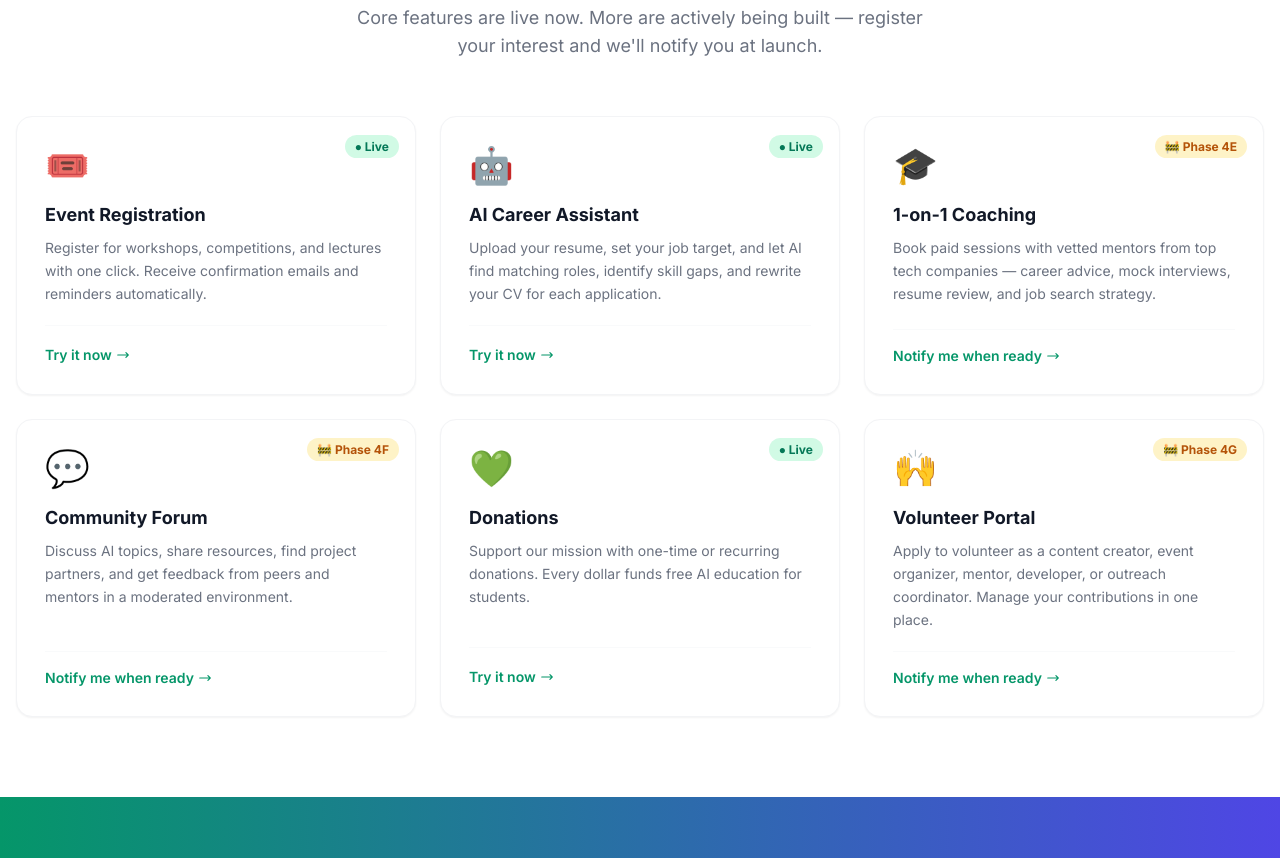
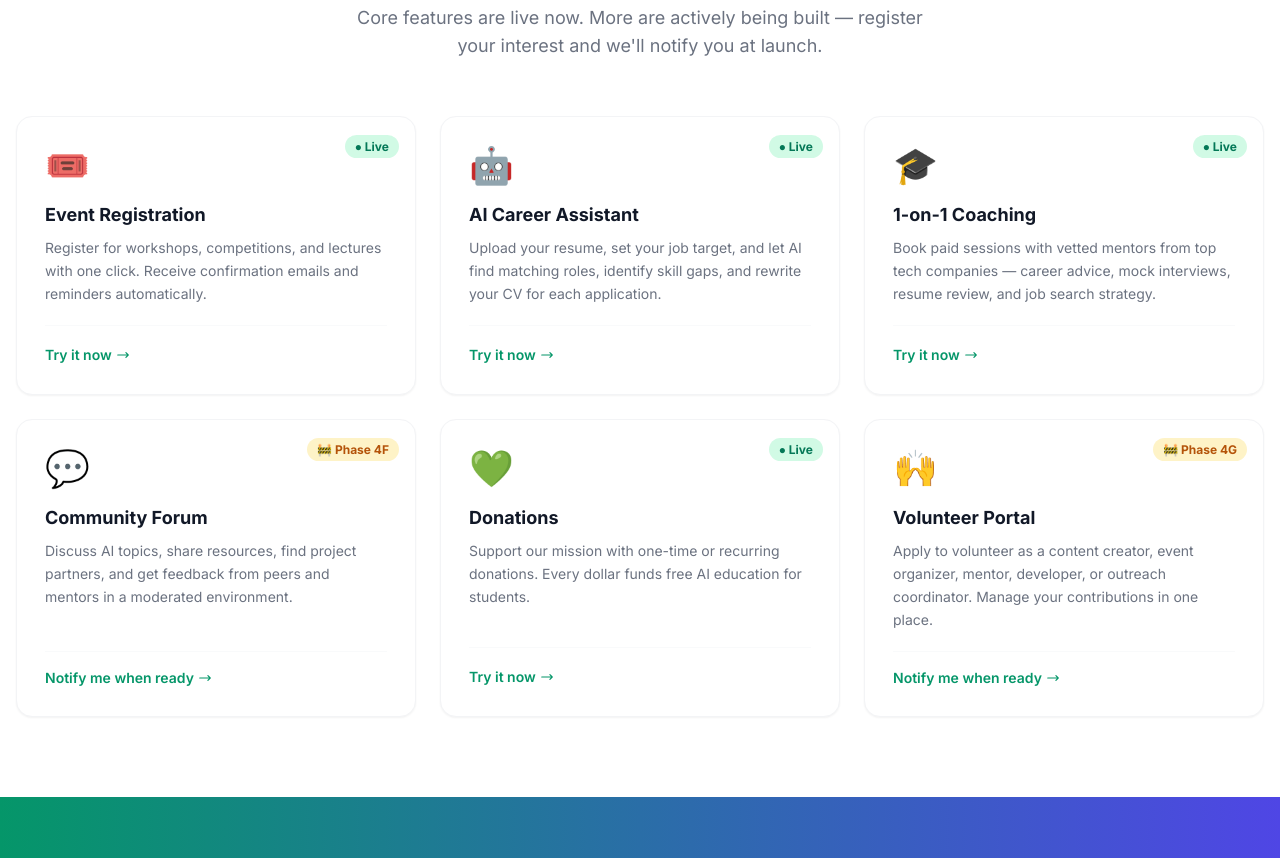
Before and after one commit to InspireSaplingAI/inspiresaplingai.github.io, an Astro site: page /membership in a window 1280 px wide. Shown: the part 880-1738 px from the top of the page. Built offline with nearby package versions, Linux system fonts and the light colour scheme; Astro itself is replaced by a stand-in of ours; no server answers.

Commit message:
change status

```diff
--- a/src/pages/membership.astro
+++ b/src/pages/membership.astro
@@ -23,8 +23,8 @@ const features = [
     icon: '🎓',
     title: '1-on-1 Coaching',
     description: 'Book paid sessions with vetted mentors from top tech companies — career advice, mock interviews, resume review, and job search strategy.',
-    status: 'coming-soon',
-    tag: 'Phase 4E',
+    status: 'live',
+    href: '/mentors',
   },
   {
     icon: '💬',
@@ -52,6 +52,7 @@ const features = [
 const liveFeatures = [
   { icon: '📚', label: 'Learning Resources', href: '/resources' },
   { icon: '🎟️', label: 'Event Registration', href: '/events' },
+  { icon: '🎓', label: '1-on-1 Coaching', href: '/mentors' },
   { icon: '🤖', label: 'AI Career Assistant', href: '/dashboard/career' },
   { icon: '💚', label: 'Donations', href: '/donate' },
   { icon: '🌱', label: 'Mission & Purpose', href: '/mission' },
```
